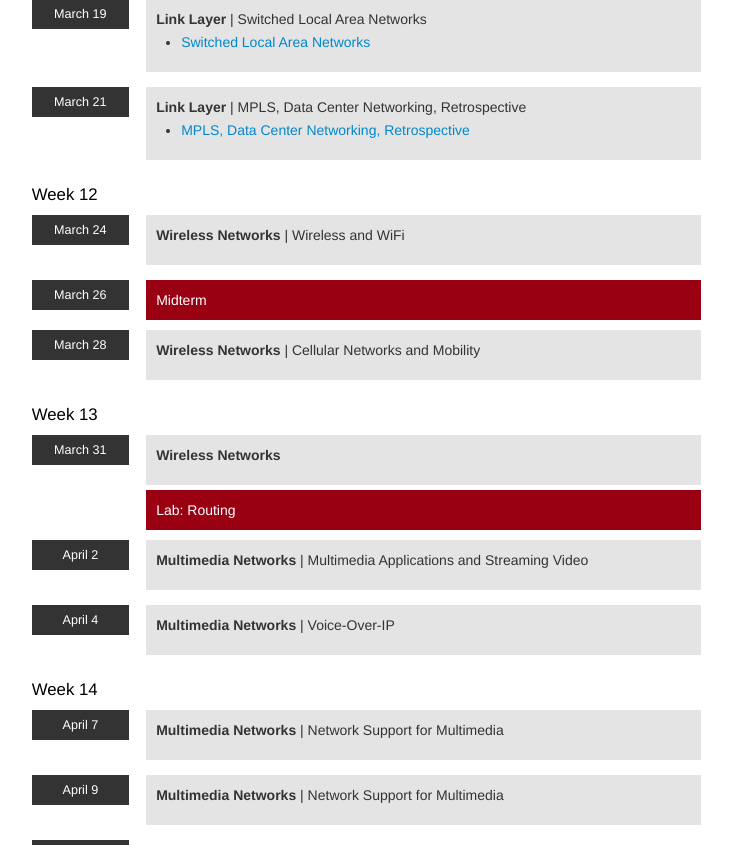
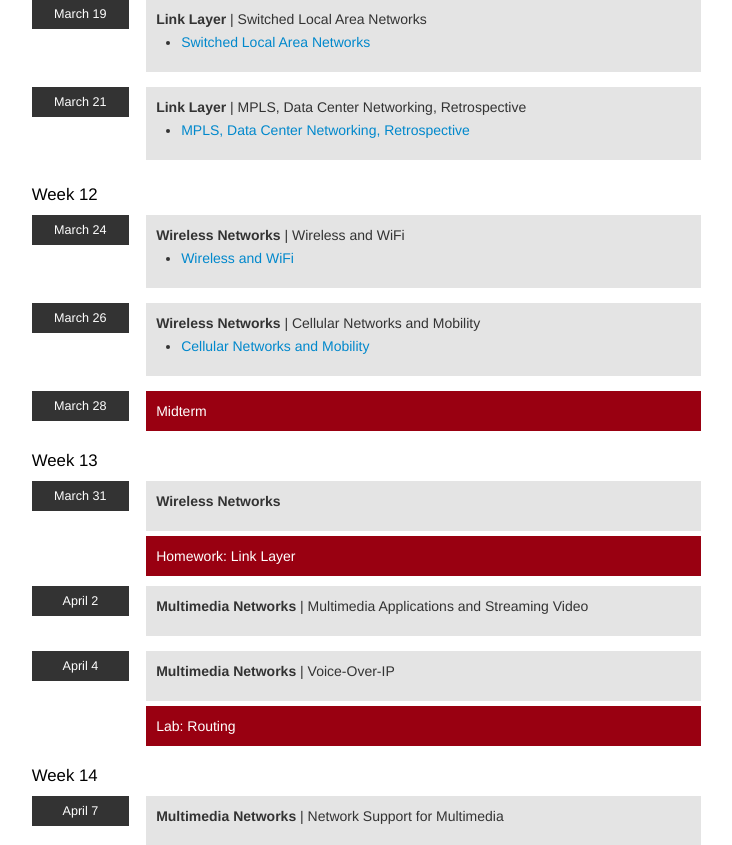
Before and after one commit to zappala/cs460, a Flask app: page /winter-2014/schedule in a window 1280 px wide. Shown: the part 3686-4531 px from the top of the page, without its empty margins (389-1121 px from the left). Run offline with Flask 2, Linux system fonts and the light colour scheme; some libraries are stand-ins or nearby versions.

Commit message:
New lectures, new homework, revised schedule.

```diff
--- a/templates/winter-2014/homework/network-layer.html
+++ b/templates/winter-2014/homework/network-layer.html
@@ -4,7 +4,7 @@
 
 {% filter markdown %}
 
-# Network Layer Layer
+# Network Layer
 
 1. Kurose & Ross, Chapter 4, Problem P1.
 
--- a/templates/winter-2014/sidebar.html
+++ b/templates/winter-2014/sidebar.html
@@ -23,6 +23,7 @@ Winter 2014
 	<li><a href={{url_for("show",directory="winter-2014/homework",page="applications")}}>Applications</a></li>
 	<li><a href={{url_for("show",directory="winter-2014/homework",page="transport-layer")}}>Transport Layer</a></li>
 	<li><a href={{url_for("show",directory="winter-2014/homework",page="network-layer")}}>Network Layer</a></li>
+	<li><a href={{url_for("show",directory="winter-2014/homework",page="link-layer")}}>Link Layer</a></li>
       </ul>
     </div>
   </li>
--- a/views/winter2014.py
+++ b/views/winter2014.py
@@ -174,24 +174,27 @@ def schedule():
     s.week()
     d = s.day('March 24')
     d.lecture('Wireless Networks','Wireless and WiFi')
+    d.reading('Wireless and WiFi',static + 'wireless-and-wifi.pdf')
 
     d = s.day('March 26')
-    d.assignment('Midterm')
+    d.lecture('Wireless Networks','Cellular Networks and Mobility')
+    d.reading('Cellular Networks and Mobility',static + 'cellular-networks-and-mobility.pdf')
 
     d = s.day('March 28')
-    d.lecture('Wireless Networks','Cellular Networks and Mobility')
+    d.assignment('Midterm')
 
     s.week()
 
     d = s.day('March 31')
     d.lecture('Wireless Networks','')
-    d.assignment('Lab: Routing',term + 'labs/routing')
+    d.assignment('Homework: Link Layer',term + 'homework/link-layer')
 
     d = s.day('April 2')
     d.lecture('Multimedia Networks','Multimedia Applications and Streaming Video')
     d = s.day('April 4')
+    d.lecture('Multimedia Networks','Voice-Over-IP')
+    d.assignment('Lab: Routing',term + 'labs/routing')
 
-    d.lecture('Multimedia Networks','Voice-Over-IP')
 
     s.week()
 
```
Also changed, not shown: templates/winter-2014/homework/link-layer.html (added, +19 -0 lines), 2 other files.
